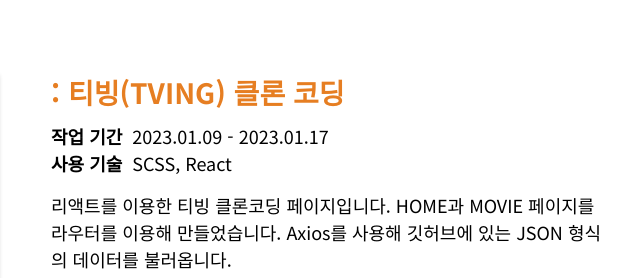
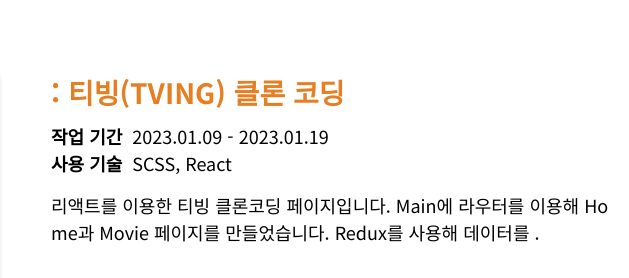
Before and after one commit to SeonahNoh/Profile, a plain HTML site: page index.html in a window 1280 px wide. Shown: the part 6720-6998 px from the top of the page, 651-1280 px from the left. Drawn offline with nearby package versions, Linux system fonts and the light colour scheme.

Commit message:
리액트 포폴 추가

```diff
--- a/index.html
+++ b/index.html
@@ -454,11 +454,11 @@
               <!-- pf-img -->
               <div class="pf-desc-link">
                 <h4>: 티빙(TVING) 클론 코딩</h4>
-                <p><b>작업 기간</b> &nbsp;2023.01.09 - 2023.01.17</p>
+                <p><b>작업 기간</b> &nbsp;2023.01.09 - 2023.01.19</p>
                 <p><b>사용 기술</b> &nbsp;SCSS, React</p>
                 <p class="pf-desc">
-                  리액트를 이용한 티빙 클론코딩 페이지입니다. HOME과 MOVIE 페이지를 라우터를 이용해 만들었습니다.
-                  Axios를 사용해 깃허브에 있는 JSON 형식의 데이터를 불러옵니다.
+                  리액트를 이용한 티빙 클론코딩 페이지입니다. Main에 라우터를 이용해 Home과 Movie 페이지를 만들었습니다.
+                  Redux를 사용해 데이터를 .
                 </p>
                 <div class="link">
                   <a class="link-btn" href="https://github.com/SeonahNoh/TIVING" target="_blank">Git</a>
```
